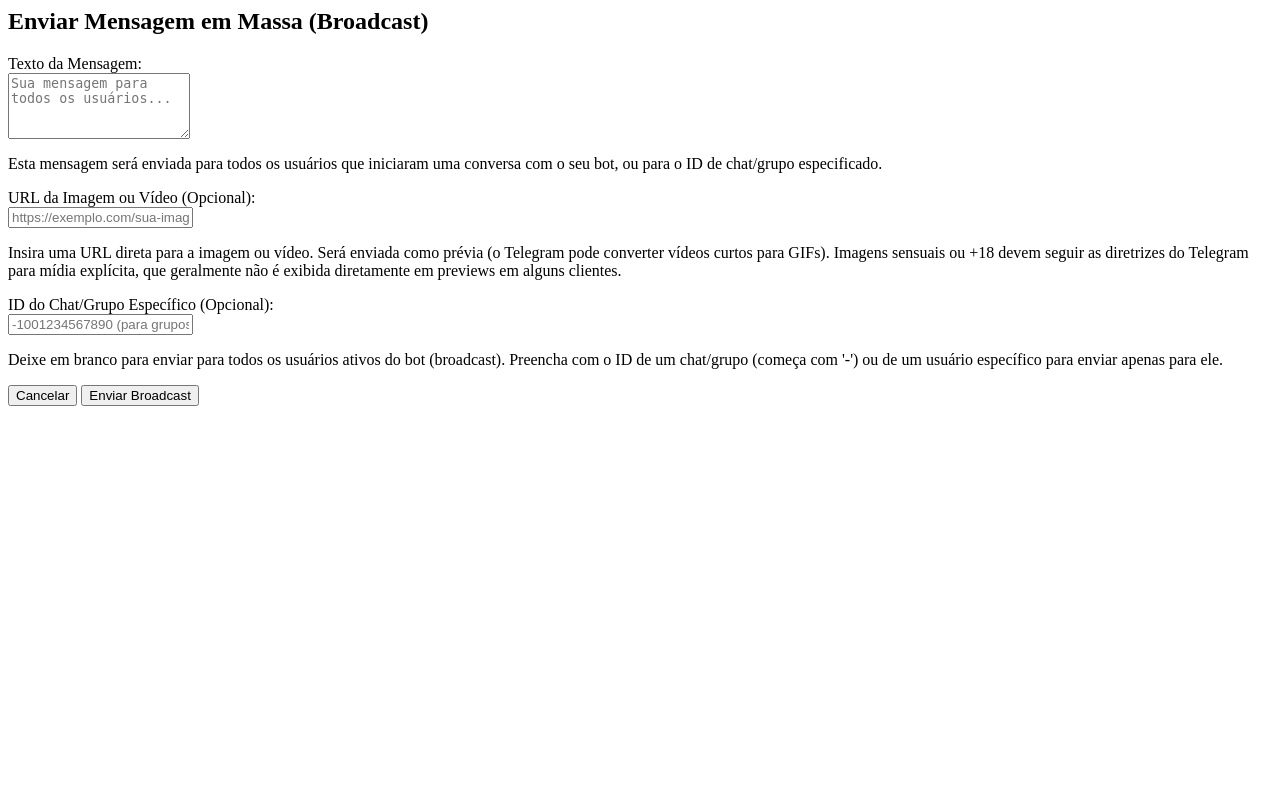
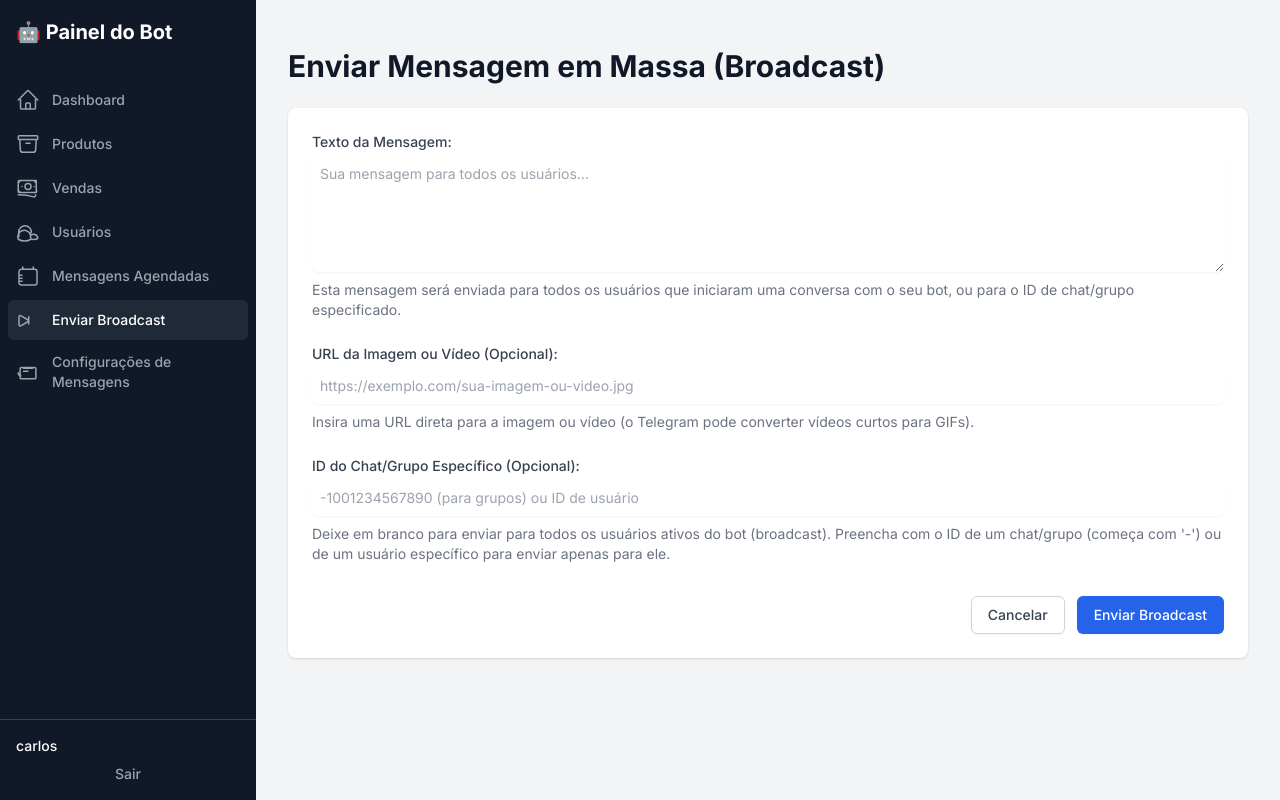
Before and after one commit to furaohost/Bot-TelegramSV, a Flask app: page /send_broadcast in a window 1280 px wide. Run offline with Flask 3, Linux system fonts and the light colour scheme; a user stored in the database is signed in; some libraries are stand-ins or nearby versions.

Commit message:
Seed Broadcast.html
Seed Broadcast

```diff
--- a/templates/send_broadcast.html
+++ b/templates/send_broadcast.html
@@ -1,55 +1,56 @@
-    <!-- ... seu código HTML existente ... -->
+{% extends "layout.html" %}
 
-    <h2 class="text-xl font-bold text-gray-900 mb-4">Enviar Mensagem em Massa (Broadcast)</h2>
+{% block content %}
+<div class="px-4 py-6 sm:px-0">
+    <h1 class="text-3xl font-bold text-gray-900 mb-6">Enviar Mensagem em Massa (Broadcast)</h1>
 
     {% with messages = get_flashed_messages(with_categories=true) %}
     {% if messages %}
     {% for category, message in messages %}
-    <div class="mb-4 rounded-md p-4 {{ 'bg-green-100 text-green-800' if category == 'success' else 'bg-red-100 text-red-800' }}" role="alert">
+    <div class="mb-4 rounded-lg p-4 {{ 'bg-green-100 text-green-800' if category == 'success' else 'bg-red-100 text-red-800' }}" role="alert">
         <p>{{ message }}</p>
     </div>
     {% endfor %}
     {% endif %}
     {% endwith %}
 
-    <div class="bg-white shadow sm:rounded-lg">
-        <div class="px-4 py-5 sm:p-6">
+    <div class="bg-white shadow overflow-hidden sm:rounded-lg p-6">
         <form action="{{ url_for('send_broadcast') }}" method="POST">
-                <div class="grid grid-cols-1 gap-y-6">
-                    <div>
+            <div class="grid grid-cols-1 gap-y-6 sm:grid-cols-2 sm:gap-x-8">
+                <div class="sm:col-span-2">
                     <label for="message_text" class="block text-sm font-medium text-gray-700">Texto da Mensagem:</label>
                     <div class="mt-1">
-                            <textarea id="message_text" name="message_text" rows="4" class="shadow-sm focus:ring-indigo-500 focus:border-indigo-500 block w-full sm:text-sm border-gray-300 rounded-md" placeholder="Sua mensagem para todos os usuários..." required>{{ request.form.get('message_text', '') }}</textarea>
+                        <textarea id="message_text" name="message_text" rows="5" class="shadow-sm focus:ring-blue-500 focus:border-blue-500 block w-full sm:text-sm border-gray-300 rounded-md p-2" placeholder="Sua mensagem para todos os usuários..." required>{{ request.form.get('message_text', '') }}</textarea>
                     </div>
                     <p class="mt-2 text-sm text-gray-500">Esta mensagem será enviada para todos os usuários que iniciaram uma conversa com o seu bot, ou para o ID de chat/grupo especificado.</p>
                 </div>
 
-                    <div>
+                <div class="sm:col-span-2">
                     <label for="image_url" class="block text-sm font-medium text-gray-700">URL da Imagem ou Vídeo (Opcional):</label>
                     <div class="mt-1">
-                            <input type="url" id="image_url" name="image_url" class="shadow-sm focus:ring-indigo-500 focus:border-indigo-500 block w-full sm:text-sm border-gray-300 rounded-md" placeholder="https://exemplo.com/sua-imagem-ou-video.jpg" value="{{ request.form.get('image_url', '') }}">
+                        <input type="url" id="image_url" name="image_url" class="shadow-sm focus:ring-blue-500 focus:border-blue-500 block w-full sm:text-sm border-gray-300 rounded-md p-2" placeholder="https://exemplo.com/sua-imagem-ou-video.jpg" value="{{ request.form.get('image_url', '') }}">
                     </div>
-                        <p class="mt-2 text-sm text-gray-500">Insira uma URL direta para a imagem ou vídeo. Será enviada como prévia (o Telegram pode converter vídeos curtos para GIFs). Imagens sensuais ou +18 devem seguir as diretrizes do Telegram para mídia explícita, que geralmente não é exibida diretamente em previews em alguns clientes.</p>
+                    <p class="mt-2 text-sm text-gray-500">Insira uma URL direta para a imagem ou vídeo (o Telegram pode converter vídeos curtos para GIFs).</p>
                 </div>
 
-                    {# NOVO CAMPO PARA CHAT ID ESPECÍFICO #}
-                    <div>
+                <div class="sm:col-span-2">
                     <label for="target_chat_id" class="block text-sm font-medium text-gray-700">ID do Chat/Grupo Específico (Opcional):</label>
                     <div class="mt-1">
-                            <input type="text" id="target_chat_id" name="target_chat_id" class="shadow-sm focus:ring-indigo-500 focus:border-indigo-500 block w-full sm:text-sm border-gray-300 rounded-md" placeholder="-1001234567890 (para grupos) ou ID de usuário" value="{{ request.form.get('target_chat_id', '') }}">
+                        <input type="text" id="target_chat_id" name="target_chat_id" class="shadow-sm focus:ring-blue-500 focus:border-blue-500 block w-full sm:text-sm border-gray-300 rounded-md p-2" placeholder="-1001234567890 (para grupos) ou ID de usuário" value="{{ request.form.get('target_chat_id', '') }}">
                     </div>
                     <p class="mt-2 text-sm text-gray-500">Deixe em branco para enviar para todos os usuários ativos do bot (broadcast). Preencha com o ID de um chat/grupo (começa com '-') ou de um usuário específico para enviar apenas para ele.</p>
                 </div>
+            </div>
 
-                    <div class="flex justify-end space-x-3">
-                        <button type="button" onclick="window.history.back()" class="inline-flex items-center px-4 py-2 border border-gray-300 rounded-md shadow-sm text-sm font-medium text-gray-700 bg-white hover:bg-gray-50 focus:outline-none focus:ring-2 focus:ring-offset-2 focus:ring-indigo-500">
+            <div class="mt-8 flex justify-end space-x-3">
+                <button type="button" onclick="window.history.back()" class="inline-flex items-center px-4 py-2 border border-gray-300 rounded-md shadow-sm text-sm font-medium text-gray-700 bg-white hover:bg-gray-50 focus:outline-none focus:ring-2 focus:ring-offset-2 focus:ring-blue-500 transition-colors duration-200 ease-in-out">
                     Cancelar
                 </button>
-                        <button type="submit" class="inline-flex items-center px-4 py-2 border border-transparent text-sm font-medium rounded-md shadow-sm text-white bg-blue-600 hover:bg-blue-700 focus:outline-none focus:ring-2 focus:ring-offset-2 focus:ring-blue-500">
+                <button type="submit" class="inline-flex items-center px-4 py-2 border border-transparent text-sm font-medium rounded-md shadow-sm text-white bg-blue-600 hover:bg-blue-700 focus:outline-none focus:ring-2 focus:ring-offset-2 focus:ring-blue-500 transition-colors duration-200 ease-in-out">
                     Enviar Broadcast
                 </button>
-                    </div>
             </div>
         </form>
     </div>
 </div>
+{% endblock %}
```
Lines whose indentation alone changed are shown as unchanged.
